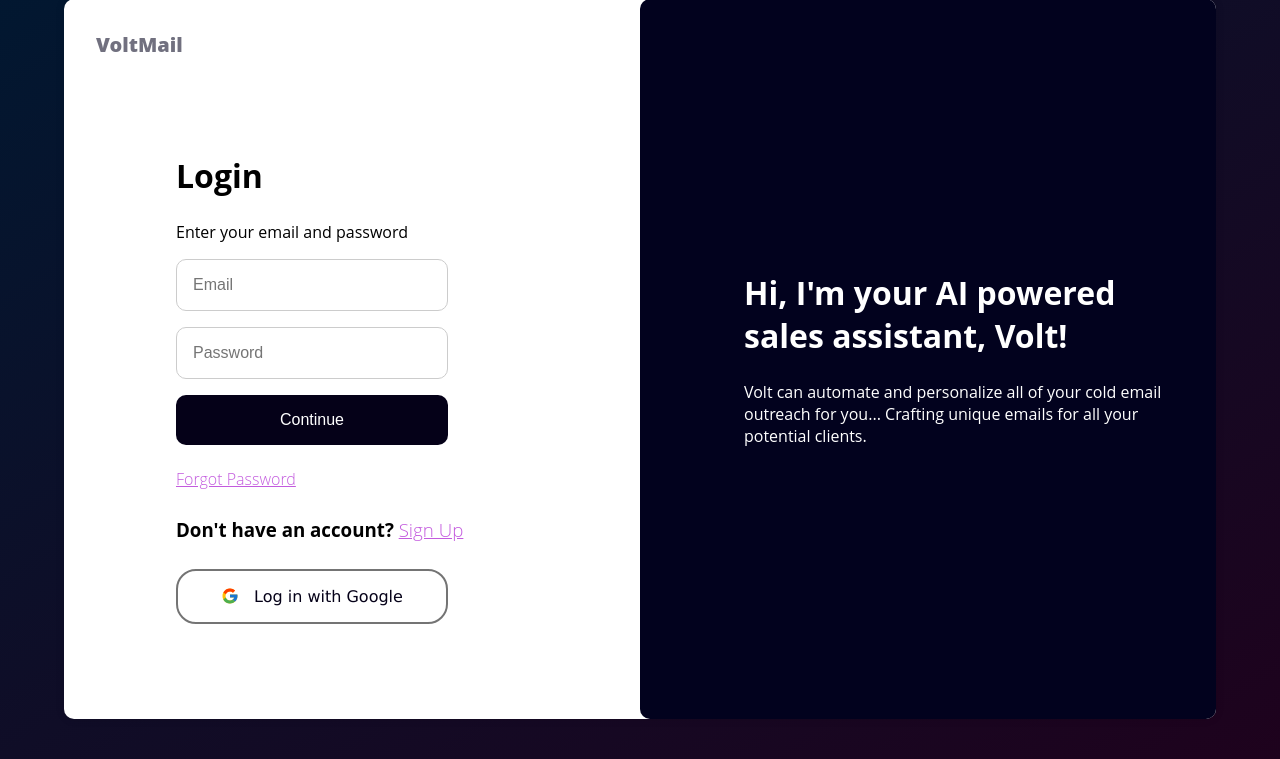
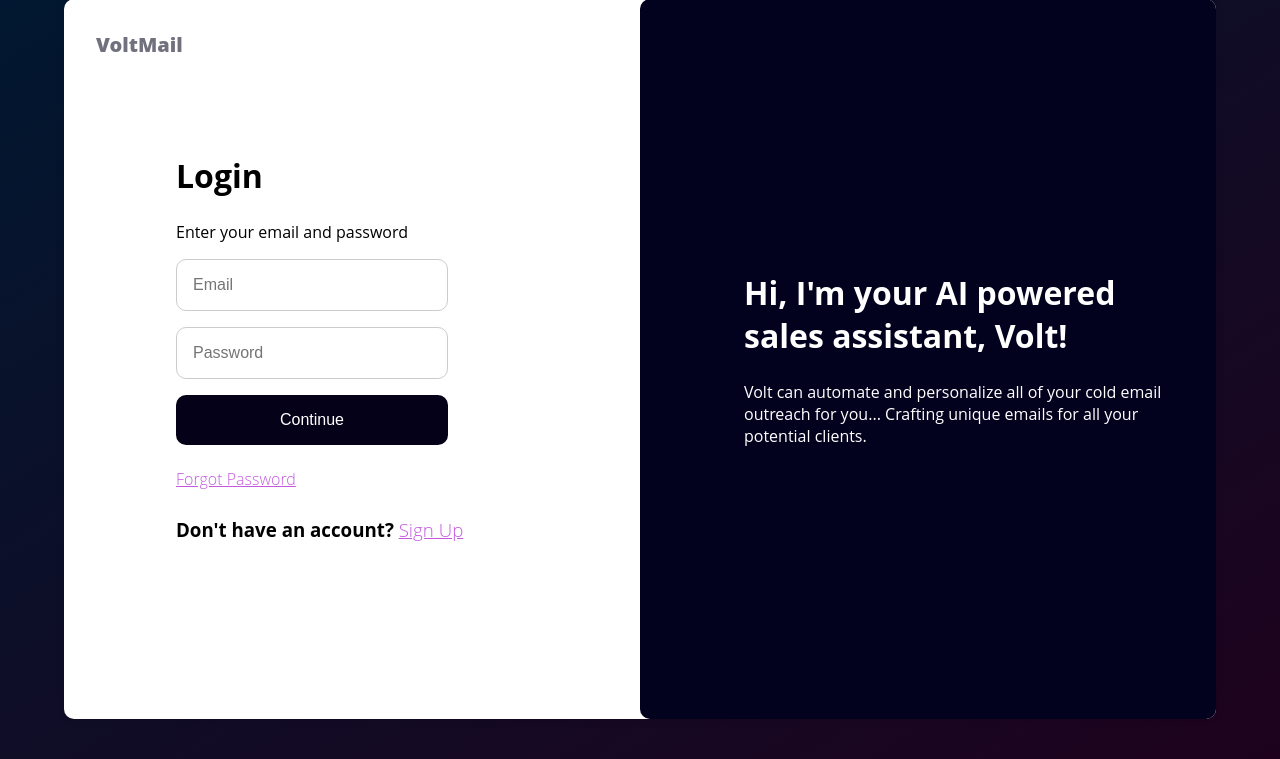
Before and after one commit to SyneticSLZ/VoltMailer, a Flask app: page /connect in a window 1280 px wide. Shown: the part 41-800 px from the top of the page. Run offline with Flask 3, Linux system fonts and the light colour scheme; the visitor is signed in with stand-in values (Sample User, id 1); parts of the project's set-up code (start-up, migrations or seed data) failed here and were passed over.

Commit message:
remove google login for now

```diff
--- a/templates/login.html
+++ b/templates/login.html
@@ -171,7 +171,7 @@
                 <div id="loginError" class="error"></div>
                 <h4><a id="forgotLink">Forgot Password</a></h4>
                 <h3>Don't have an account? <a id="signupLink">Sign Up</a></h3>
-                <button onclick="loginWithGoogle()"  class="google-login-button"><svg stroke="currentColor" fill="currentColor" stroke-width="0" version="1.1" x="0px" y="0px" class="google-icon" viewBox="0 0 48 48" height="1em" width="1em" xmlns="http://www.w3.org/2000/svg">
+                <!-- <button onclick="loginWithGoogle()"  class="google-login-button"><svg stroke="currentColor" fill="currentColor" stroke-width="0" version="1.1" x="0px" y="0px" class="google-icon" viewBox="0 0 48 48" height="1em" width="1em" xmlns="http://www.w3.org/2000/svg">
                     <path fill="#FFC107" d="M43.611,20.083H42V20H24v8h11.303c-1.649,4.657-6.08,8-11.303,8c-6.627,0-12-5.373-12-12
             c0-6.627,5.373-12,12-12c3.059,0,5.842,1.154,7.961,3.039l5.657-5.657C34.046,6.053,29.268,4,24,4C12.955,4,4,12.955,4,24
             c0,11.045,8.955,20,20,20c11.045,0,20-8.955,20-20C44,22.659,43.862,21.35,43.611,20.083z"></path>
@@ -182,7 +182,7 @@
                     <path fill="#1976D2" d="M43.611,20.083H42V20H24v8h11.303c-0.792,2.237-2.231,4.166-4.087,5.571
             c0.001-0.001,0.002-0.001,0.003-0.002l6.19,5.238C36.971,39.205,44,34,44,24C44,22.659,43.862,21.35,43.611,20.083z"></path>
                   </svg><span
-                  >Log in with Google</span></button>
+                  >Log in with Google</span></button> -->
             </div>
             <div id="signupForm" class="signup-form">
                 <h1>Sign Up</h1>
```
